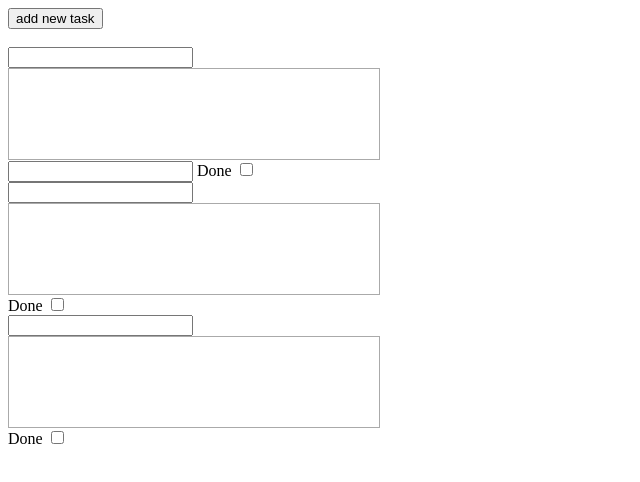
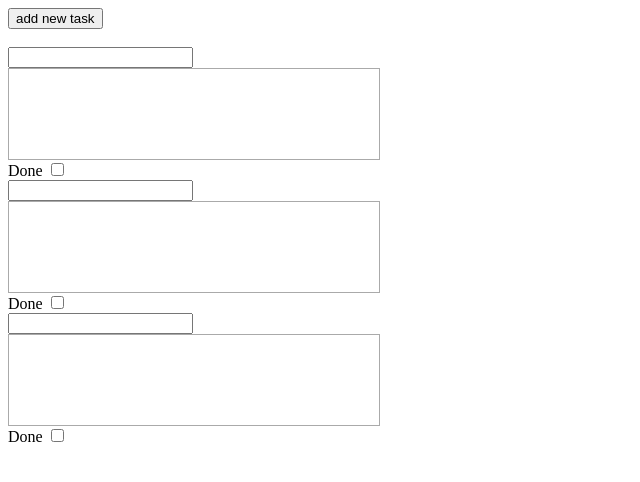
Before and after one commit to Yadi202/task-list-website, a plain HTML site: page To-do list/index.html in a window 1280 px wide. Shown: the whole page, without its empty margins (0-640 px from the left). Drawn offline with Linux system fonts and the light colour scheme.

Commit message:
Update index.html

```diff
--- a/To-do list/index.html
+++ b/To-do list/index.html
@@ -33,9 +33,10 @@ function addtodiv(){
 <BR>
 <input></input>
 <br>
-
+<!-- derp -->
 <div id="div1" ondrop="drop(event)" ondragover="allowDrop(event)"></div>
-<input id="drag0" src="img_logo.gif" draggable="true" ondragstart="drag(event)" width="336" height="69"></div>
+<!-- <input id="drag0" src="img_logo.gif" draggable="true" ondragstart="drag(event)" width="336" height="69"> -->
+</div>
 <label>Done</label>
             <input type = "checkbox"
                 id = "checkbox"
```
